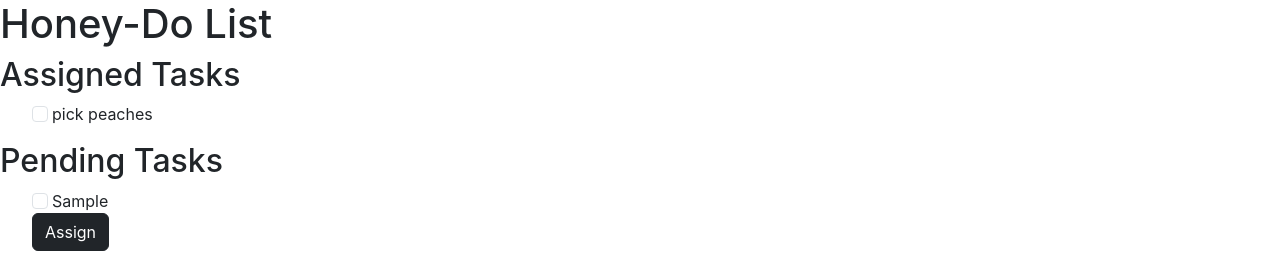
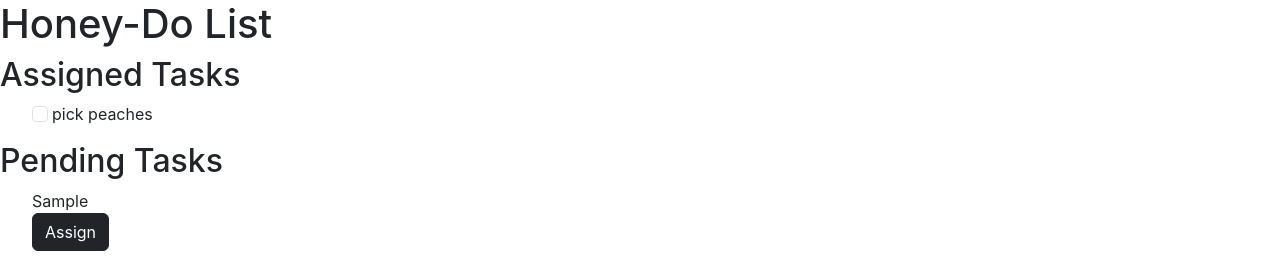
Before and after one commit to javar10/Honey-Do-List_React, a React (Create React App) app: page / in a window 1280 px wide. Both pictures are taken after typing "Sample" into the empty fields and a click on the button "Submit". Shown: the top 271 px of the page. Built offline with nearby package versions, Linux system fonts and the light colour scheme.

Commit message:
updated Pending Tasks UI

```diff
--- a/src/App.js
+++ b/src/App.js
@@ -47,7 +47,7 @@ function App() {
     <div >
       <h1>Honey-Do List</h1>
       <AssignedTasks assignedList={assignedList}/>
-      <PendingTasks assignedList={assignedList} setAssignedList={setAssignedList} taskList={taskList} usersArray={usersArray}/>
+      <PendingTasks assignedList={assignedList} setAssignedList={setAssignedList} taskList={taskList} setTaskList={setTaskList} usersArray={usersArray}/>
       <h2>Add New Task</h2>
       <NewTaskForm taskList={taskList} setTaskList={setTaskList}/>
     </div>
--- a/src/components/PendingTasks.js
+++ b/src/components/PendingTasks.js
@@ -3,7 +3,7 @@ import AssignList from "./UserList";
 import AssignTaskBtn from "./buttons/AssignTaskBtn";
 import TaskListItem from "./TaskListItem";
 
-function PendingTasks({taskList, assignedList, setAssignedList, usersArray}) {
+function PendingTasks({taskList, setTaskList, assignedList, setAssignedList, usersArray}) {
     return (
         <>
             <h2>Pending Tasks</h2>
@@ -11,8 +11,8 @@ function PendingTasks({taskList, assignedList, setAssignedList, usersArray}) {
                 {taskList.map( task => {
                     return (
                         <>
-                            <TaskListItem task={task}/>
-                            <AssignTaskBtn assignedList={assignedList} setAssignedList={setAssignedList} usersArray={usersArray} task={task}/>
+                            <li className="list-group-item">{task}</li>
+                            <AssignTaskBtn taskList={taskList} setTaskList={setTaskList} assignedList={assignedList} setAssignedList={setAssignedList} usersArray={usersArray} task={task}/>
                         </>
                     )
 
--- a/src/components/UserList.js
+++ b/src/components/UserList.js
@@ -1,13 +1,17 @@
 import { useState } from "react";
 
-function UserList({assignedList, setAssignedList, usersArray, task}) {
+function UserList({setDisplayAssignList,taskList, setTaskList, assignedList, setAssignedList, usersArray, task}) {
     // const [formData, setFormData] = useState();
 
-    function handleChange() {
-        setAssignedList([...assignedList,  `${task}`]);
+    function handleChange(e) {
+        setAssignedList([...assignedList, task]);
+        const taskIdx = taskList.indexOf(task);
+        console.log(taskList);
+        console.log(taskIdx);
+        setTaskList(taskList.filter(li => li !== task));
+        setDisplayAssignList(false);
     }
 
-    console.log('assigned');
     return (
         <select onChange={handleChange}>
             {usersArray.map(user => <option value={user}>{user}</option>)}
--- a/src/components/buttons/AssignTaskBtn.js
+++ b/src/components/buttons/AssignTaskBtn.js
@@ -1,7 +1,7 @@
 import UserList from '../UserList'
 import {useState} from 'react'
 
-function AssignTaskBtn({assignedList, setAssignedList, usersArray, task}) {
+function AssignTaskBtn({taskList, setTaskList, assignedList, setAssignedList, usersArray, task}) {
     const [displayAssignList, setDisplayAssignList] = useState(false);
 
     const displayList = () => setDisplayAssignList(!displayAssignList);
@@ -11,7 +11,7 @@ function AssignTaskBtn({assignedList, setAssignedList, usersArray, task}) {
         <button type="button" className="btn btn-dark" id="assignTaskBtn" onClick={displayList}>
             Assign
         </button>
-        {displayAssignList && <UserList assignedList={assignedList} setAssignedList={setAssignedList} usersArray={usersArray} task={task}/>}
+        {displayAssignList && <UserList setDisplayAssignList={setDisplayAssignList} taskList={taskList} setTaskList={setTaskList} assignedList={assignedList} setAssignedList={setAssignedList} usersArray={usersArray} task={task}/>}
         </>
 
     );
```
